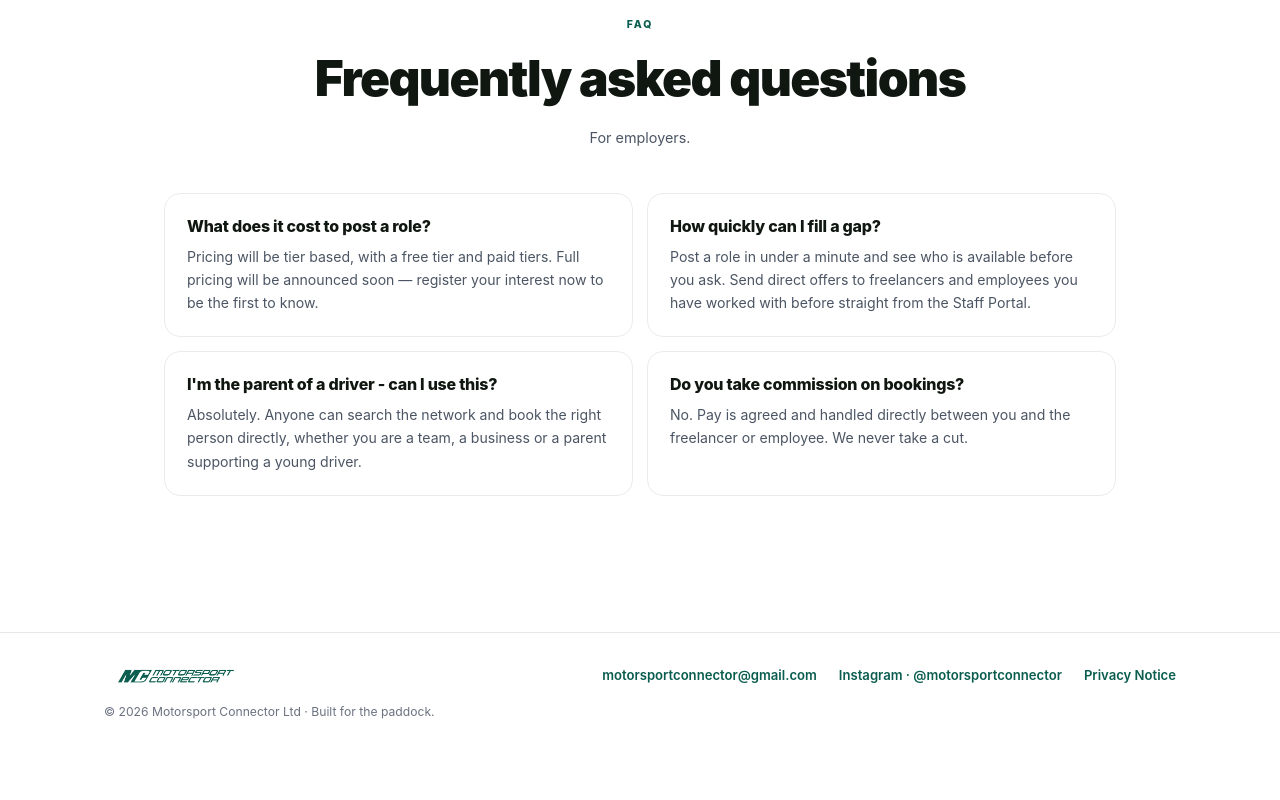
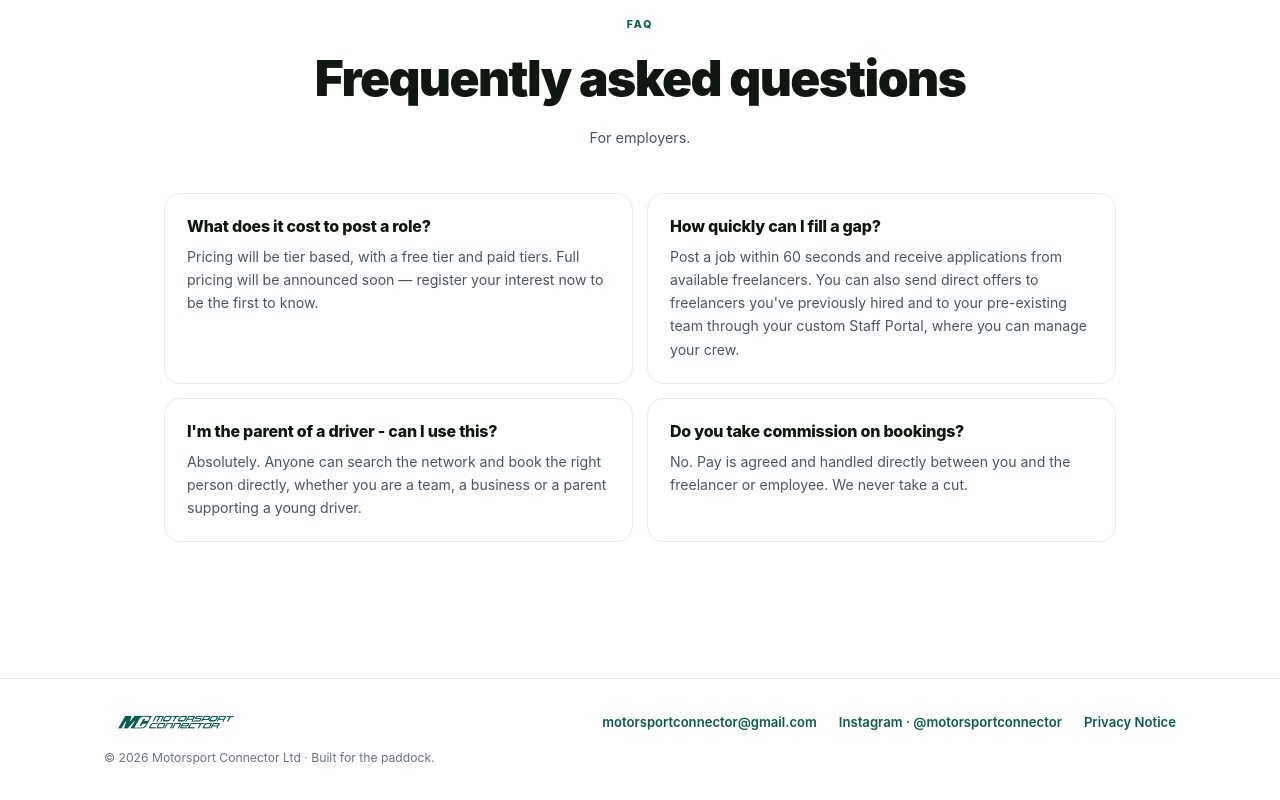
Before and after one commit to motorsportconnector/Launching-Page, a React (Vite) app: page / in a window 1280 px wide. Shown: the part 3284-4084 px from the top of the page. Before the commit the page ends 4037 px from the top, so only its background shows below. Built offline with nearby package versions, Linux system fonts and the light colour scheme.

Commit message:
Reword 'How quickly can I fill a gap?' FAQ answer

```diff
--- a/src/EarlyInterestLanding.jsx
+++ b/src/EarlyInterestLanding.jsx
@@ -114,7 +114,7 @@ const CONTENT = {
     faqSub: "For employers.",
     faqs: [
       { q: "What does it cost to post a role?", a: "Pricing will be tier based, with a free tier and paid tiers. Full pricing will be announced soon — register your interest now to be the first to know." },
-      { q: "How quickly can I fill a gap?", a: "Post a role in under a minute and see who is available before you ask. Send direct offers to freelancers and employees you have worked with before straight from the Staff Portal." },
+      { q: "How quickly can I fill a gap?", a: "Post a job within 60 seconds and receive applications from available freelancers. You can also send direct offers to freelancers you've previously hired and to your pre-existing team through your custom Staff Portal, where you can manage your crew." },
       { q: "I'm the parent of a driver - can I use this?", a: "Absolutely. Anyone can search the network and book the right person directly, whether you are a team, a business or a parent supporting a young driver." },
       { q: "Do you take commission on bookings?", a: "No. Pay is agreed and handled directly between you and the freelancer or employee. We never take a cut." },
     ],
```
